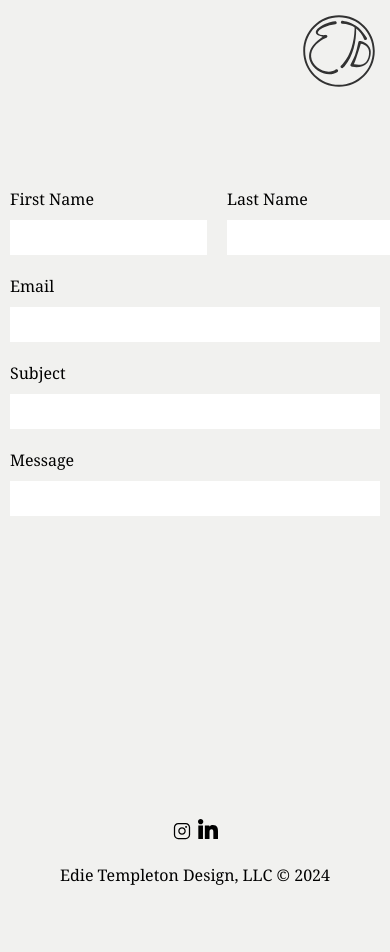
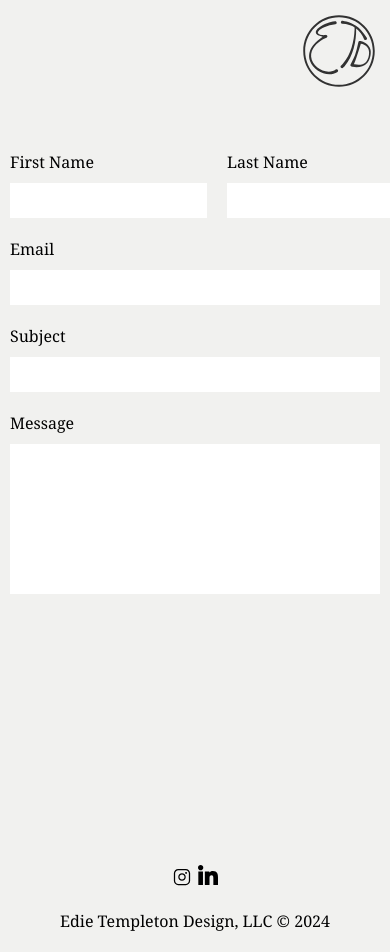
Before and after one commit to izzy1090/edie-templeton-design, a React (Create React App) app: page /contact in a window 390 px wide. Shown: the top 952 px of the page. Before the commit the page ends 906 px from the top, so only its background shows below. Built offline with nearby package versions, Linux system fonts and the light colour scheme.

Commit message:
Tweaked responsive design and finished message container

```diff
--- a/src/components/contact.js
+++ b/src/components/contact.js
@@ -22,16 +22,23 @@ function Contact ( { contactForms } ) {
                         <input/>
                 </div>
             </div>
-        } else if (
-            contactArray[i].id === 'email' ||
-            contactArray[i].id==='subject' ||
-            contactArray[i].id === 'message')
+        } else if (contactArray[i].id === 'email' || contactArray[i].id === 'subject')
         {
             return <div key={contactArray[i].key}
                 id={contactArray[i].id}
                 className="formContainer">
                     {contactArray[i].label}
                 <input/>
+            </div>
+        } else if (contactArray[i].id === 'message')
+        {
+            return <div key={contactArray[i].key}
+                id={contactArray[i].id}
+                className="formContainer">
+                    {contactArray[i].label}
+                <form>
+                    <textarea/>
+                </form>
             </div>
         }
 
--- a/src/styles/contact.css
+++ b/src/styles/contact.css
@@ -2,7 +2,6 @@
     min-height: 50vh;
     display: flex;
     justify-content: center;
-    align-content: center;
     margin-top: 10%;
     margin-bottom: 5%;
 }
@@ -40,10 +39,18 @@
     margin: 10px 0px 0px 0px;
 }
 
-#message > input {
-
+.formContainer > form {
+    margin: 10px 0px 0px 0px;
+    width: 100%;
 }
 
+.formContainer > form > textarea{
+    box-sizing: border-box;
+    resize: none;
+    width: inherit;
+    height: 150px;
+    padding: 10px;
+}
 
 @media only screen and (max-width: 600px) {
     .contactBody {
@@ -51,8 +58,8 @@
     }
 }
 
-@media only screen and (min-width: 769px)  {
+@media only screen and (min-width: 900px)  {
     .contactBody {
-        width: 60vw;
+        width: 1000px;
     }
 }
```
